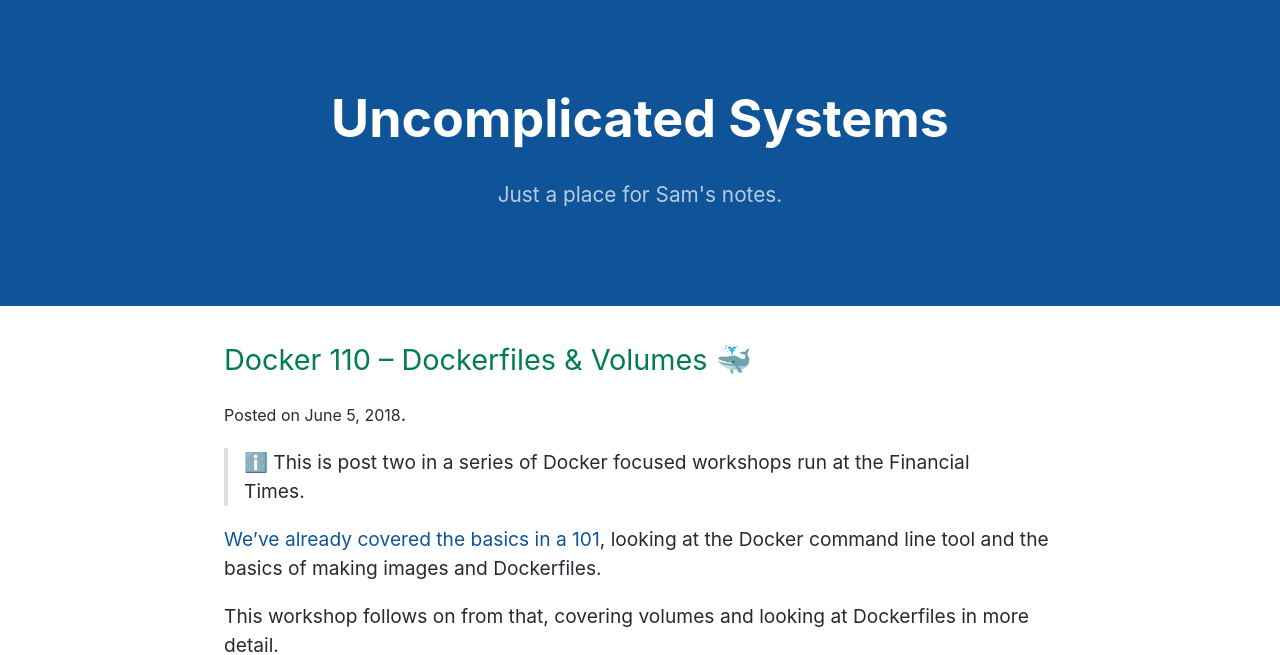
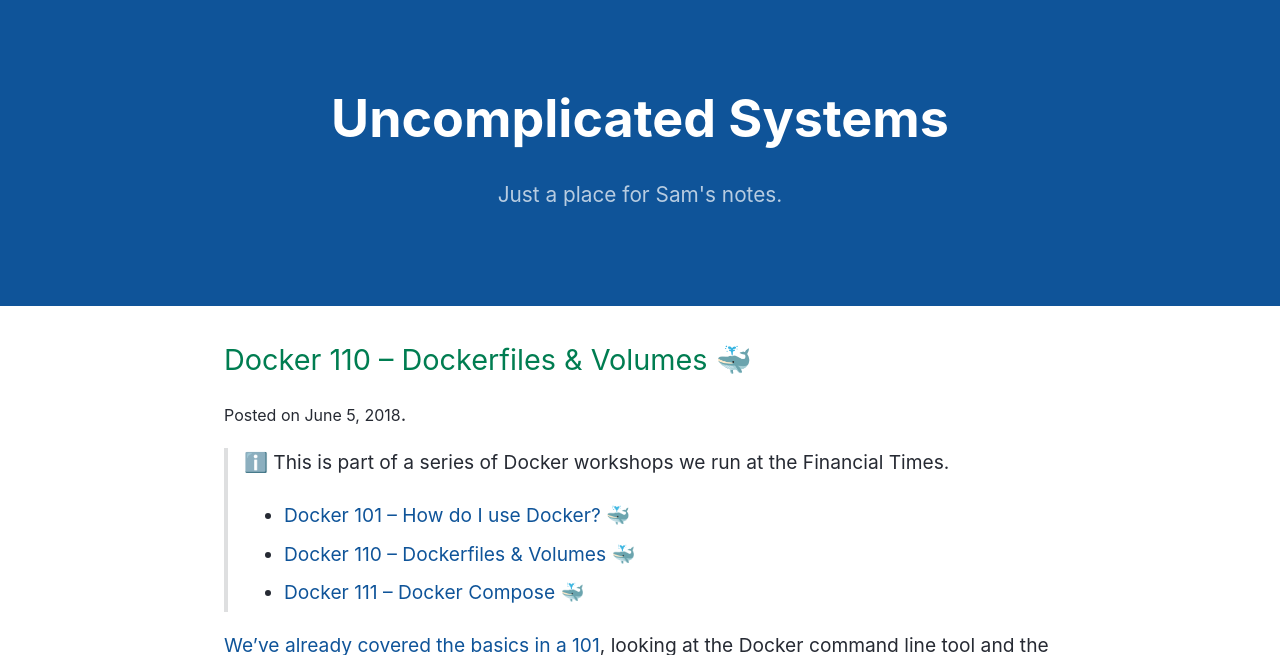
Before and after one commit to sjparkinson/uncomplicated.systems, a Jekyll site: the page built from _posts/2018-06-05-docker-0110-dockerfiles-and-volumes.md, in a window 1280 px wide and 900 px high, cut to the strip 0-655 px from the top of the window. Built offline with Jekyll 4.4.1, drawn with Linux system fonts in a browser that asks for light colours.

Commit message:
Update 2018-06-05-docker-0110-dockerfiles-and-volumes.md

```diff
--- a/_posts/2018-06-05-docker-0110-dockerfiles-and-volumes.md
+++ b/_posts/2018-06-05-docker-0110-dockerfiles-and-volumes.md
@@ -4,7 +4,11 @@
 title: "Docker 110 – Dockerfiles & Volumes \U0001F433"
 ---
 
-> ℹ️ This is post two in a series of Docker focused workshops run at the Financial Times.
+> ℹ️ This is part of a series of Docker workshops we run at the Financial Times.
+>
+> * [Docker 101 – How do I use Docker? 🐳](https://uncomplicated.systems/2018/05/23/docker-101.html)
+> * [Docker 110 – Dockerfiles & Volumes 🐳](https://uncomplicated.systems/2018/06/05/docker-0110-dockerfiles-and-volumes.html)
+> * [Docker 111 – Docker Compose 🐳](https://uncomplicated.systems/2018/06/19/docker-0111-docker-compose.html)
 
 [We've already covered the basics in a 101](/2018/05/23/docker-101.html), looking at the Docker command line tool and the basics of making images and Dockerfiles.
 
```
